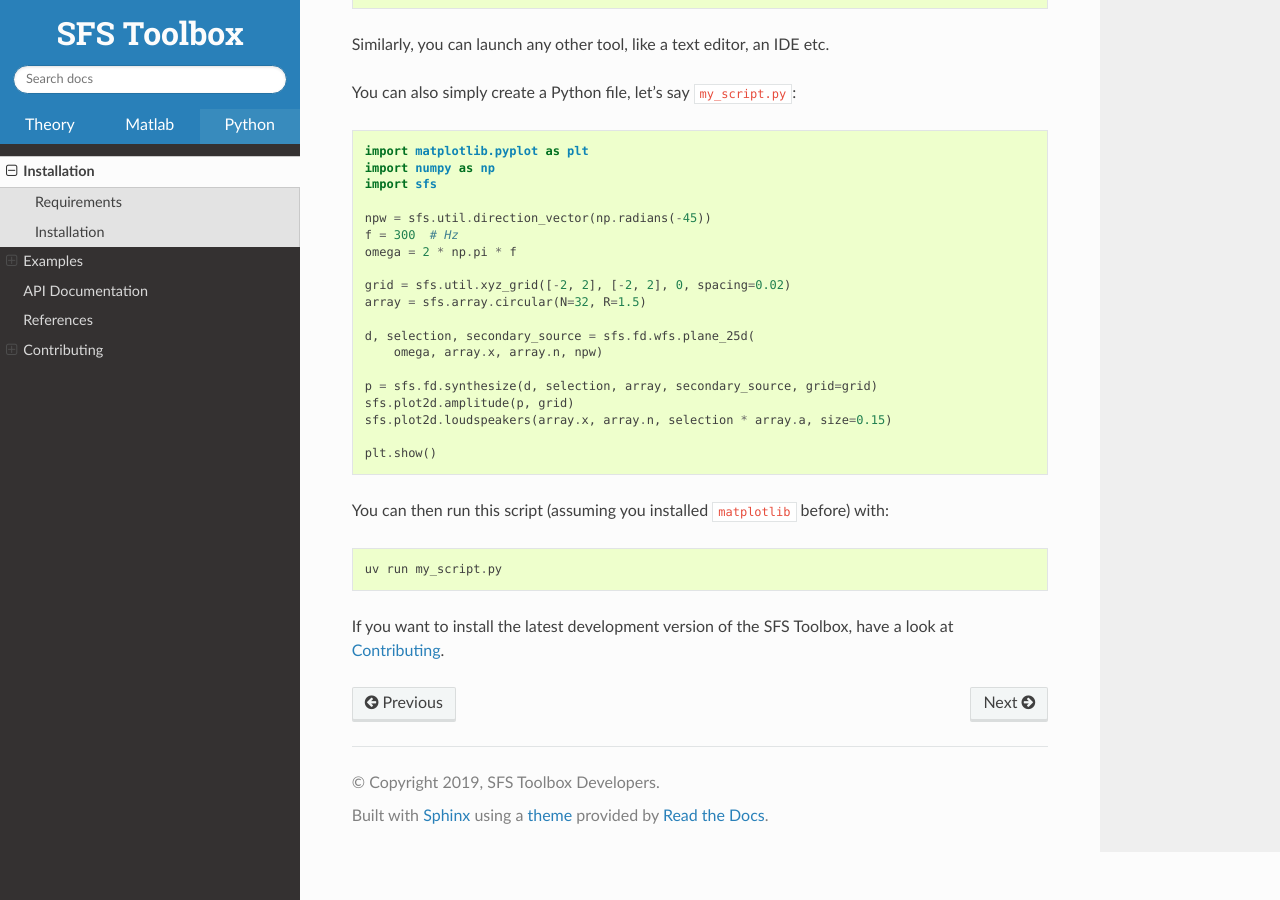
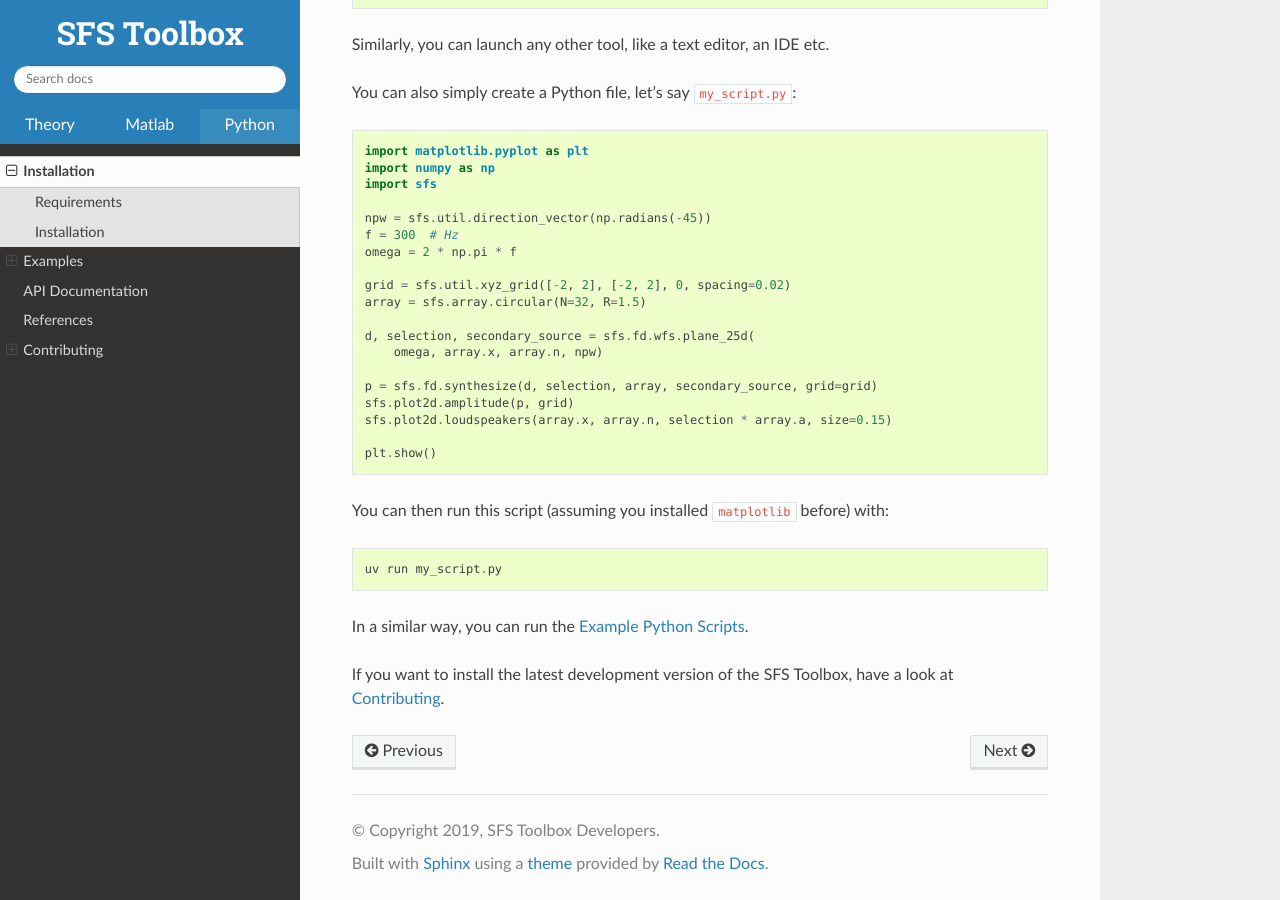
Before and after one commit to sfstoolbox/sfs-python, a Sphinx documentation site: the page built from doc/installation.rst, in a window 1280 px wide and 900 px high, scrolled down 1250 px. Built offline with Sphinx 7.4.7 and the Read the Docs theme 3.1.0, drawn with Linux system fonts in a browser that asks for light colours; pages that are not in the unit, such as notebooks, are missing from menus.

Commit message:
Mention the example scripts

```diff
--- a/doc/installation.rst
+++ b/doc/installation.rst
@@ -91,5 +91,7 @@ You can then run this script (assuming you installed ``matplotlib`` before) with
 
     uv run my_script.py
 
+In a similar way, you can run the :doc:`example-python-scripts`.
+
 If you want to install the latest development version of the SFS Toolbox, have a
 look at :doc:`contributing`.
```
